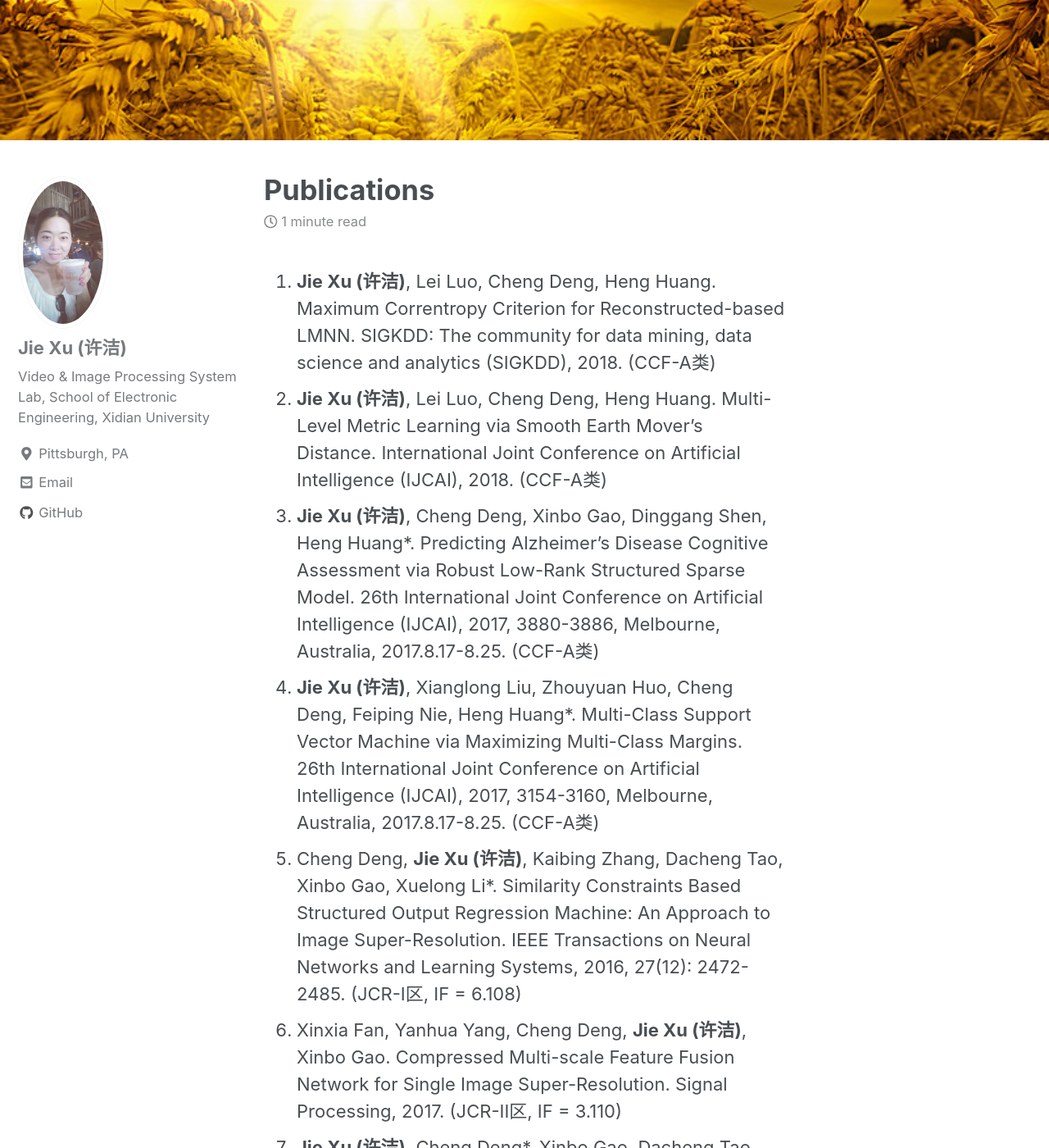
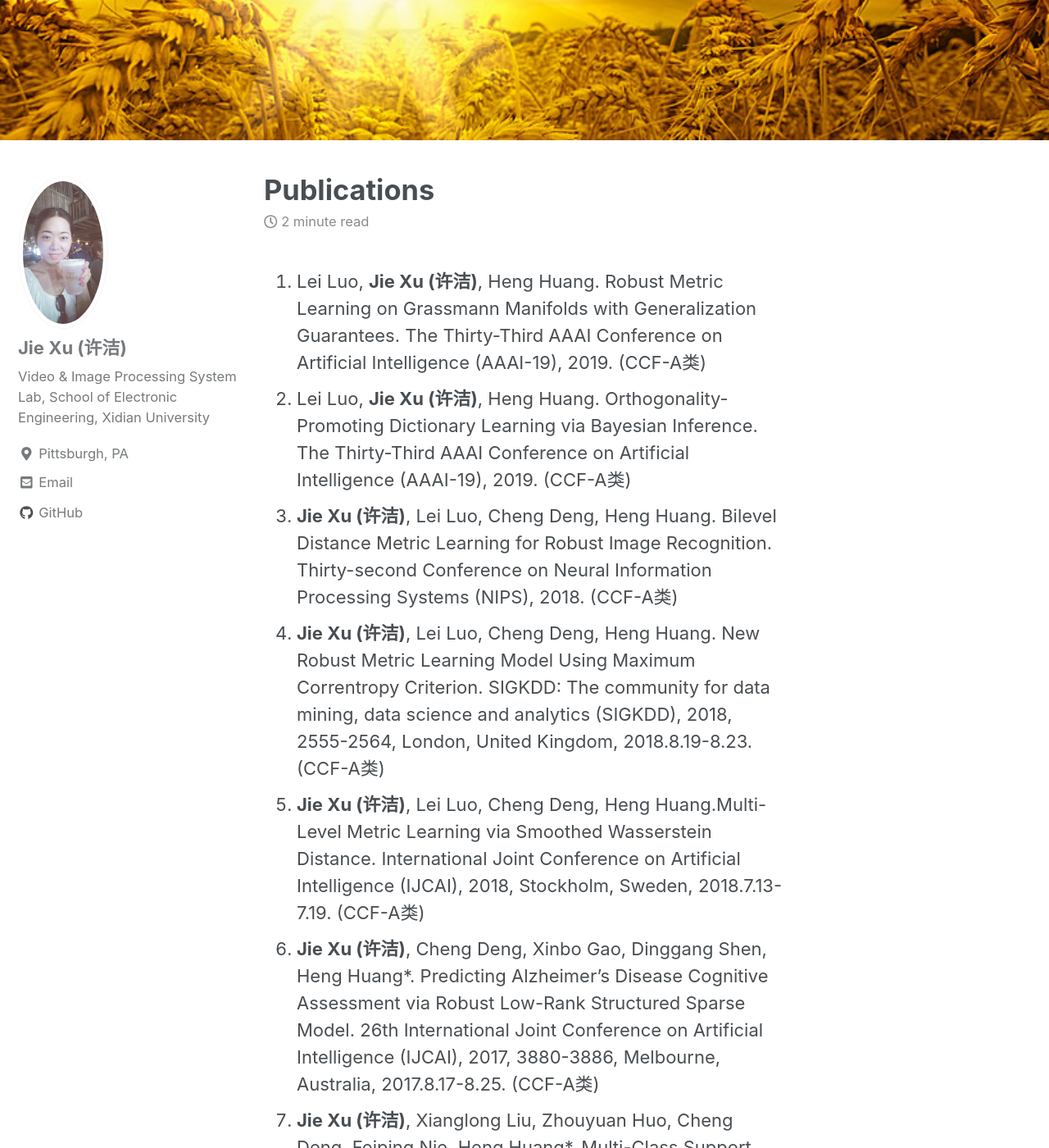
Before and after one commit to jxu1015/jxu1015.github.io, a Jekyll site: the page built from _pages/publications.md, in a window 1280 px wide and 1400 px high, scrolled down 329 px. Shown: the whole window at 82% size. Built offline with Jekyll 4.4.1, drawn with Linux system fonts in a browser that asks for light colours; nearby versions of some CDN libraries.

Commit message:
Update publications.md

```diff
--- a/_pages/publications.md
+++ b/_pages/publications.md
@@ -6,14 +6,16 @@
   image: "/images/fengshou.jpg"
 ---
 
-
-1. **Jie Xu (许洁)**, Lei Luo, Cheng Deng, Heng Huang. Maximum Correntropy Criterion for Reconstructed-based LMNN. SIGKDD: The community for data mining, data science and analytics (SIGKDD), 2018. (CCF-A类)
-2. **Jie Xu (许洁)**, Lei Luo, Cheng Deng, Heng Huang. Multi-Level Metric Learning via Smooth Earth Mover's Distance. International Joint Conference on Artificial Intelligence (IJCAI), 2018. (CCF-A类)
-3. **Jie Xu (许洁)**, Cheng Deng, Xinbo Gao, Dinggang Shen, Heng Huang*. Predicting Alzheimer's Disease Cognitive Assessment via Robust Low-Rank Structured Sparse Model. 26th International Joint Conference on Artificial Intelligence (IJCAI), 2017, 3880-3886, Melbourne, Australia, 2017.8.17-8.25. (CCF-A类)
-4. **Jie Xu (许洁)**, Xianglong Liu, Zhouyuan Huo, Cheng Deng, Feiping Nie, Heng Huang*. Multi-Class Support Vector Machine via Maximizing Multi-Class Margins. 26th International Joint Conference on Artificial Intelligence (IJCAI), 2017, 3154-3160, Melbourne, Australia, 2017.8.17-8.25. (CCF-A类)
-5. Cheng Deng, **Jie Xu (许洁)**, Kaibing Zhang, Dacheng Tao, Xinbo Gao, Xuelong Li*. Similarity Constraints Based Structured Output Regression Machine: An Approach to Image Super-Resolution. IEEE Transactions on Neural Networks and Learning Systems, 2016, 27(12): 2472-2485. (JCR-I区, IF = 6.108)
-6. Xinxia Fan, Yanhua Yang, Cheng Deng, **Jie Xu (许洁)**, Xinbo Gao. Compressed Multi-scale Feature Fusion Network for Single Image Super-Resolution. Signal Processing, 2017.  (JCR-II区, IF = 3.110)
-7. **Jie Xu (许洁)**, Cheng Deng*, Xinbo Gao, Dacheng Tao, Xuelong Li. Image super-resolution using multi-layer support vector regression. 2014 IEEE International Conference on Acoustics, Speech and Signal Processing (ICASSP), 2014, 5799-5803, Florence, Italy, 2014.5.4-5.9. (CCF-B类)
-8. **Jie Xu (许洁)**, Cheng Deng*, Xianglong Liu, Jie Li. Image Super-resolution Based on Sparse Representation With Joint Constraints. International Conference on Internet Multimedia Computing and Service (ICIMCS), 2014, 381-385, Xiamen, China, 2014.7.10-7.12.
-9. Songhang Ye, Cheng Deng*, **Jie Xu (许洁)**, Xinbo Gao. Coupled Fisher Discrimination Dictionary Learn-ing for Single Image Super-resolution. IEEE International Conference on Acoustics, Speech, and Signal Processing (ICASSP), 2015, 1196-1200, Queensland, Australia, 2015.4.19-2015.4.24. (CCF-B类)
-10.  Fang Xie, Cheng Deng*, **Jie Xu (许洁)**, Jifei Yu, Jie Li. Image Super Resolution Using Gaussian Process Regression with Patch Clustering. International Conference on Internet Multimedia Computing and Service (ICIMCS), 2013, 109-112, Huang shan, China, 2013.8.17-8.18.
+1. Lei Luo, **Jie Xu (许洁)**, Heng Huang. Robust Metric Learning on Grassmann Manifolds with Generalization Guarantees. The Thirty-Third AAAI Conference on Artificial Intelligence (AAAI-19), 2019. (CCF-A类)
+2. Lei Luo, **Jie Xu (许洁)**, Heng Huang. Orthogonality-Promoting Dictionary Learning via Bayesian Inference. The Thirty-Third AAAI Conference on Artificial Intelligence (AAAI-19), 2019. (CCF-A类)
+3. **Jie Xu (许洁)**, Lei Luo, Cheng Deng, Heng Huang. Bilevel Distance Metric Learning for Robust Image Recognition. Thirty-second Conference on Neural Information Processing Systems (NIPS), 2018. (CCF-A类)
+4. **Jie Xu (许洁)**, Lei Luo, Cheng Deng, Heng Huang. New Robust Metric Learning Model Using Maximum Correntropy Criterion. SIGKDD: The community for data mining, data science and analytics (SIGKDD), 2018, 2555-2564, London, United Kingdom, 2018.8.19-8.23. (CCF-A类)
+5. **Jie Xu (许洁)**, Lei Luo, Cheng Deng, Heng Huang.Multi-Level Metric Learning via Smoothed Wasserstein Distance. International Joint Conference on Artificial Intelligence (IJCAI), 2018, Stockholm, Sweden, 2018.7.13-7.19. (CCF-A类)
+6. **Jie Xu (许洁)**, Cheng Deng, Xinbo Gao, Dinggang Shen, Heng Huang*. Predicting Alzheimer's Disease Cognitive Assessment via Robust Low-Rank Structured Sparse Model. 26th International Joint Conference on Artificial Intelligence (IJCAI), 2017, 3880-3886, Melbourne, Australia, 2017.8.17-8.25. (CCF-A类)
+7. **Jie Xu (许洁)**, Xianglong Liu, Zhouyuan Huo, Cheng Deng, Feiping Nie, Heng Huang*. Multi-Class Support Vector Machine via Maximizing Multi-Class Margins. 26th International Joint Conference on Artificial Intelligence (IJCAI), 2017, 3154-3160, Melbourne, Australia, 2017.8.17-8.25. (CCF-A类)
+8. Cheng Deng, **Jie Xu (许洁)**, Kaibing Zhang, Dacheng Tao, Xinbo Gao, Xuelong Li*. Similarity Constraints Based Structured Output Regression Machine: An Approach to Image Super-Resolution. IEEE Transactions on Neural Networks and Learning Systems, 2016, 27(12): 2472-2485. (JCR-I区, IF = 6.108)
+9. Xinxia Fan, Yanhua Yang, Cheng Deng, **Jie Xu (许洁)**, Xinbo Gao. Compressed Multi-scale Feature Fusion Network for Single Image Super-Resolution. Signal Processing, 2017.  (JCR-II区, IF = 3.110)
+10. **Jie Xu (许洁)**, Cheng Deng*, Xinbo Gao, Dacheng Tao, Xuelong Li. Image super-resolution using multi-layer support vector regression. 2014 IEEE International Conference on Acoustics, Speech and Signal Processing (ICASSP), 2014, 5799-5803, Florence, Italy, 2014.5.4-5.9. (CCF-B类)
+11. **Jie Xu (许洁)**, Cheng Deng*, Xianglong Liu, Jie Li. Image Super-resolution Based on Sparse Representation With Joint Constraints. International Conference on Internet Multimedia Computing and Service (ICIMCS), 2014, 381-385, Xiamen, China, 2014.7.10-7.12.
+12. Songhang Ye, Cheng Deng*, **Jie Xu (许洁)**, Xinbo Gao. Coupled Fisher Discrimination Dictionary Learn-ing for Single Image Super-resolution. IEEE International Conference on Acoustics, Speech, and Signal Processing (ICASSP), 2015, 1196-1200, Queensland, Australia, 2015.4.19-2015.4.24. (CCF-B类)
+13.  Fang Xie, Cheng Deng*, **Jie Xu (许洁)**, Jifei Yu, Jie Li. Image Super Resolution Using Gaussian Process Regression with Patch Clustering. International Conference on Internet Multimedia Computing and Service (ICIMCS), 2013, 109-112, Huang shan, China, 2013.8.17-8.18.
```
